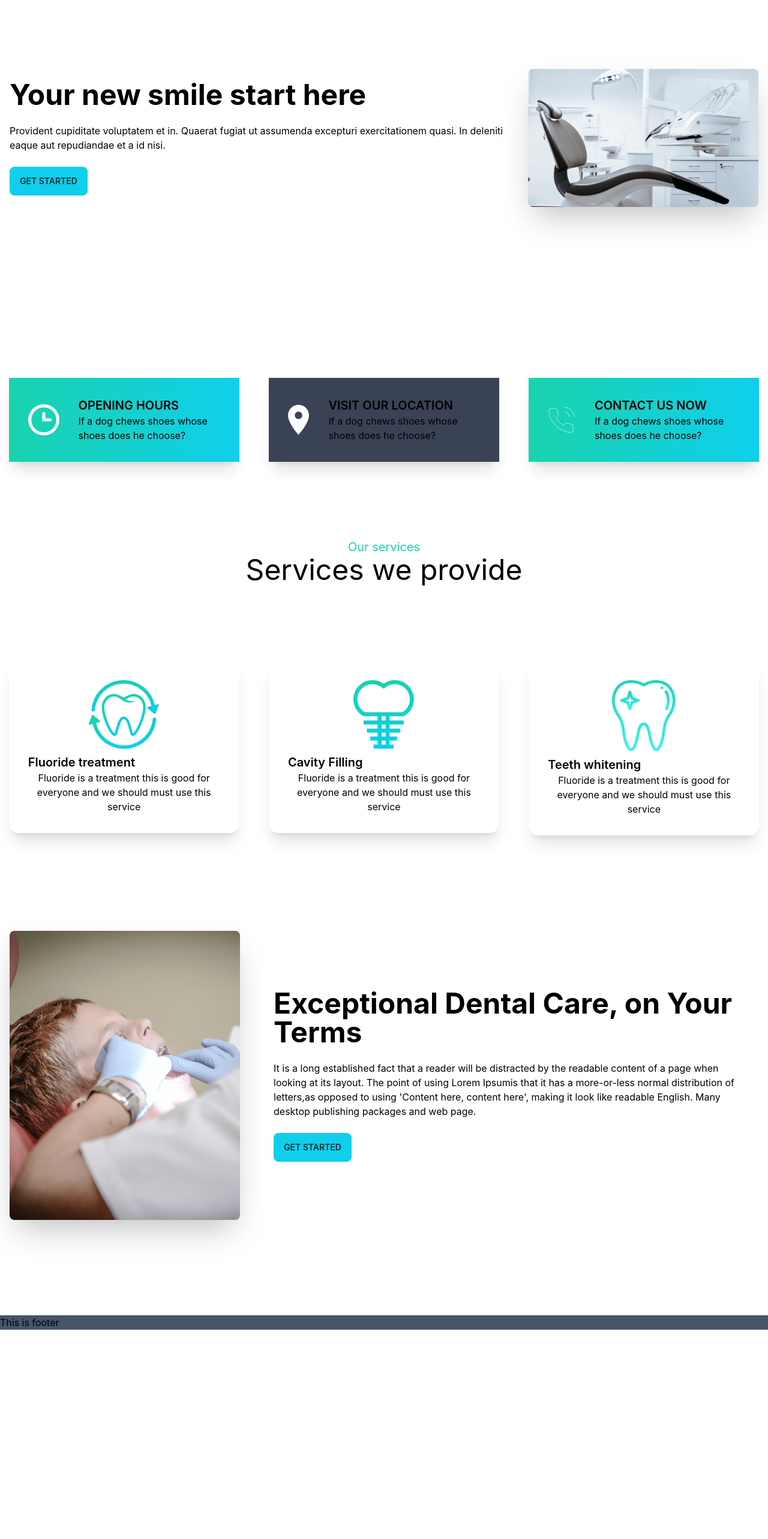
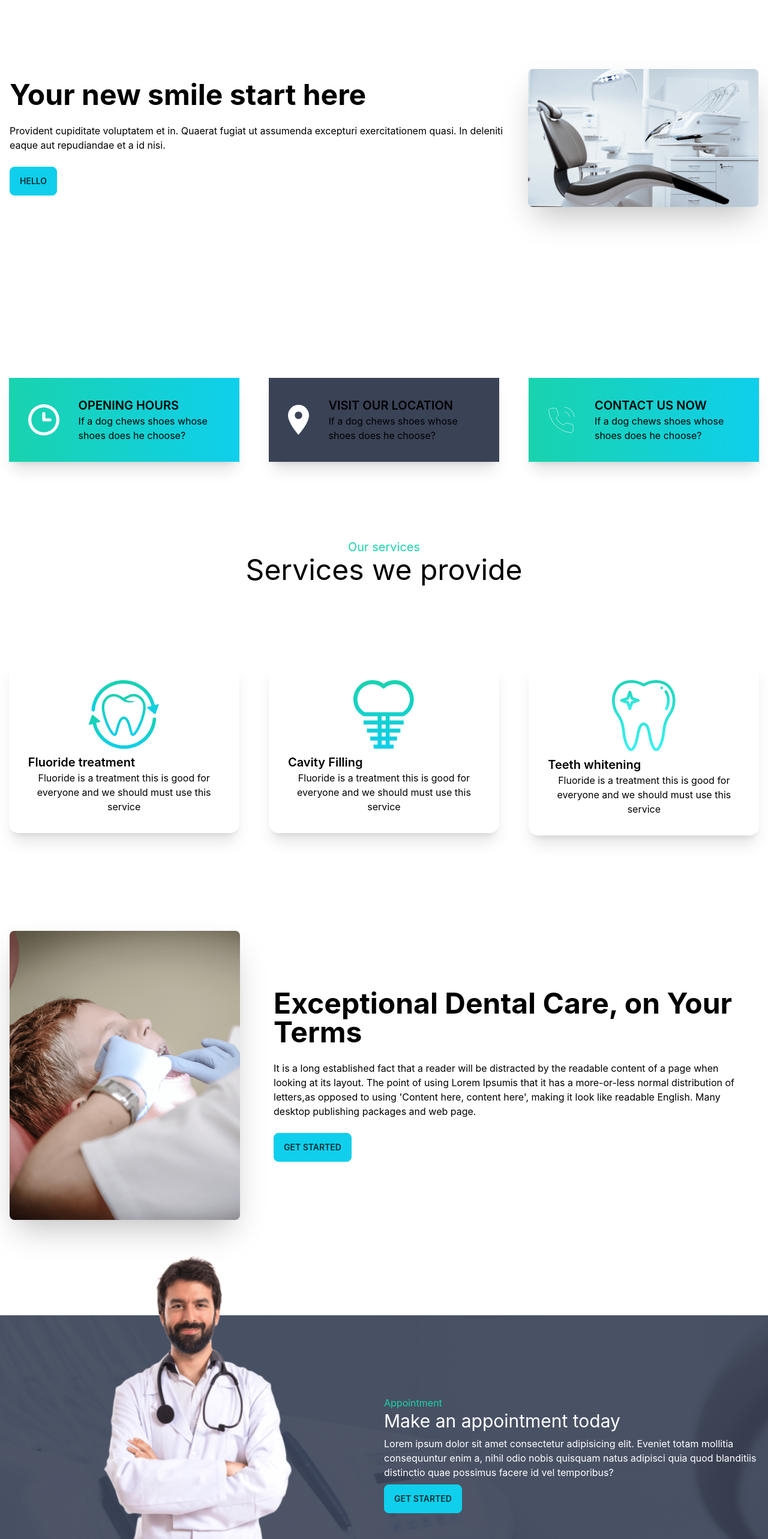
Before and after one commit to pixprocoder/doctor-portal, a React (Create React App) app: page / in a window 1280 px wide. Shown: the part 234-2800 px from the top of the page at 60% size. Before the commit the page ends 2451 px from the top, so only its background shows below. Built offline with nearby package versions, Linux system fonts and the light colour scheme.

Commit message:
appointment added

```diff
--- a/src/Pages/Home/Home.js
+++ b/src/Pages/Home/Home.js
@@ -1,6 +1,7 @@
 import React from "react";
 import HomeBanner from "./HomeBanner";
 import HomeInfo from "./HomeInfo";
+import MakeAppointment from "./MakeAppointment";
 import ServiceBanner from "./ServiceBanner";
 import Services from "./Services";
 
@@ -11,6 +12,7 @@
       <HomeInfo />
       <Services />
       <ServiceBanner />
+      <MakeAppointment />
     </div>
   );
 };
--- /dev/null
+++ b/src/Pages/Home/MakeAppointment.js
@@ -0,0 +1,30 @@
+import React from "react";
+import doctor from "../../assets/images/doctor.png";
+import appointment from "../../assets/images/appointment.png";
+import ButtonPrimary from "../Shared/ButtonPrimary";
+
+const MakeAppointment = () => {
+  return (
+    <section
+      style={{ background: `url(${appointment})` }}
+      className="flex justify-center items-center"
+    >
+      <div className="flex-1">
+        <img className="mt-[-160px] hidden lg:block" src={doctor} alt="" />
+      </div>
+      <div className="lg:flex-1 p-4">
+        <h1 className="text-secondary">Appointment</h1>
+        <p className="text-3xl text-white">Make an appointment today</p>
+        <p className="my-2 text-white">
+          Lorem ipsum dolor sit amet consectetur adipisicing elit. Eveniet totam
+          mollitia consequuntur enim a, nihil odio nobis quisquam natus adipisci
+          quia quod blanditiis distinctio quae possimus facere id vel
+          temporibus?
+        </p>
+        <ButtonPrimary>GET STARTED</ButtonPrimary>
+      </div>
+    </section>
+  );
+};
+
+export default MakeAppointment;
--- a/src/Pages/Home/ServiceBanner.js
+++ b/src/Pages/Home/ServiceBanner.js
@@ -1,5 +1,6 @@
 import React from "react";
 import treatment from "../../assets/images/treatment.png";
+import ButtonPrimary from "../Shared/ButtonPrimary";
 const ServiceBanner = () => {
   return (
     <section>
@@ -18,7 +19,7 @@
               here', making it look like readable English. Many desktop
               publishing packages and web page.
             </p>
-            <button class="btn btn-primary">Get Started</button>
+            <ButtonPrimary>GET STARTED</ButtonPrimary>
           </div>
         </div>
       </div>
--- a/src/Pages/Shared/ButtonPrimary.js
+++ b/src/Pages/Shared/ButtonPrimary.js
@@ -1,12 +1,10 @@
 import React from "react";
 
-const ButtonPrimary = (children) => {
+const ButtonPrimary = ({ children }) => {
   return (
-    <div>
-      <button class="btn btn-primary bg-gradient- to-r from-secondary to-primary">
-        Get Started
-      </button>
-    </div>
+    <button class="btn btn-primary bg-gradient- to-r from-secondary to-primary">
+      {children}
+    </button>
   );
 };
 
```
